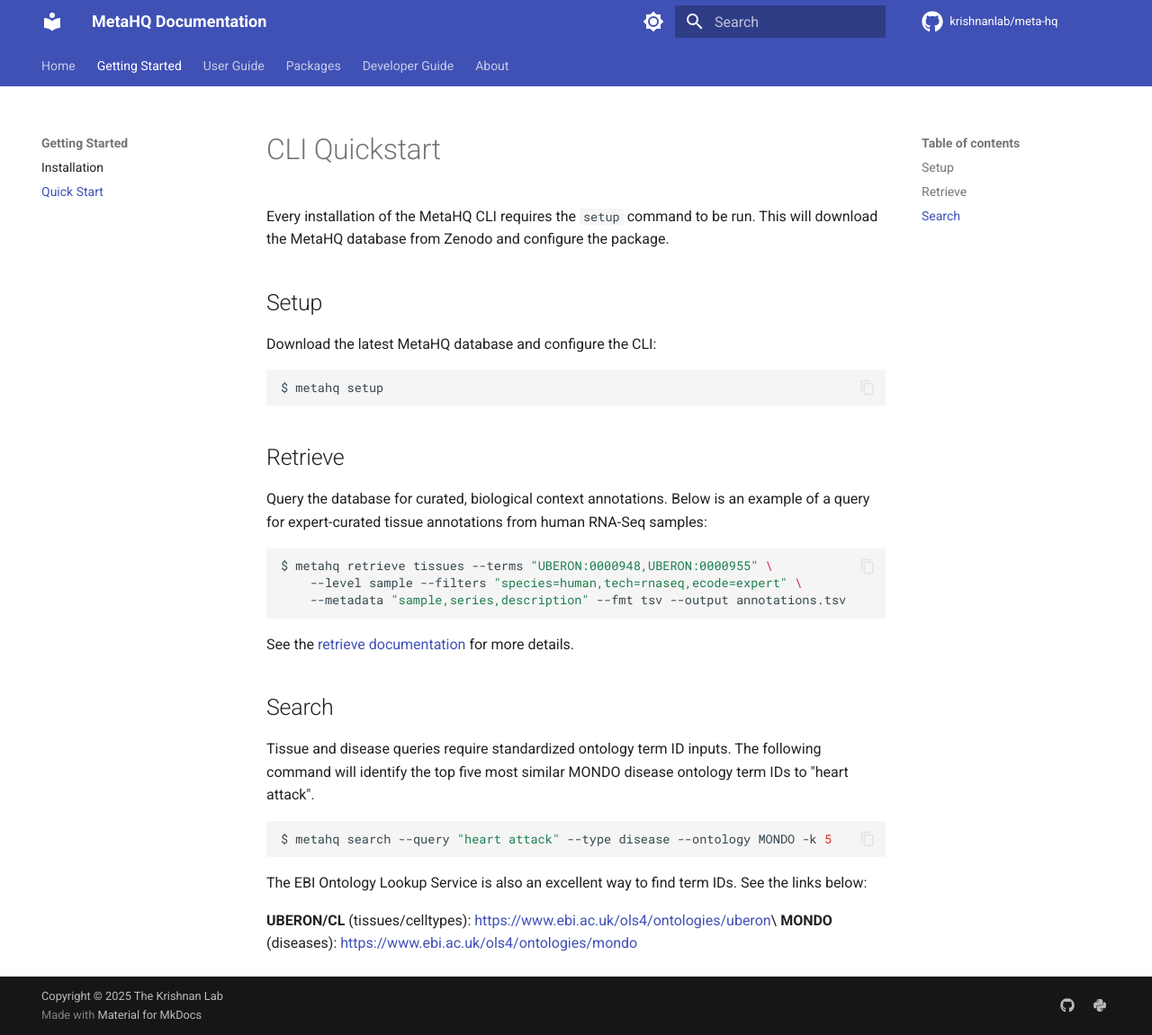
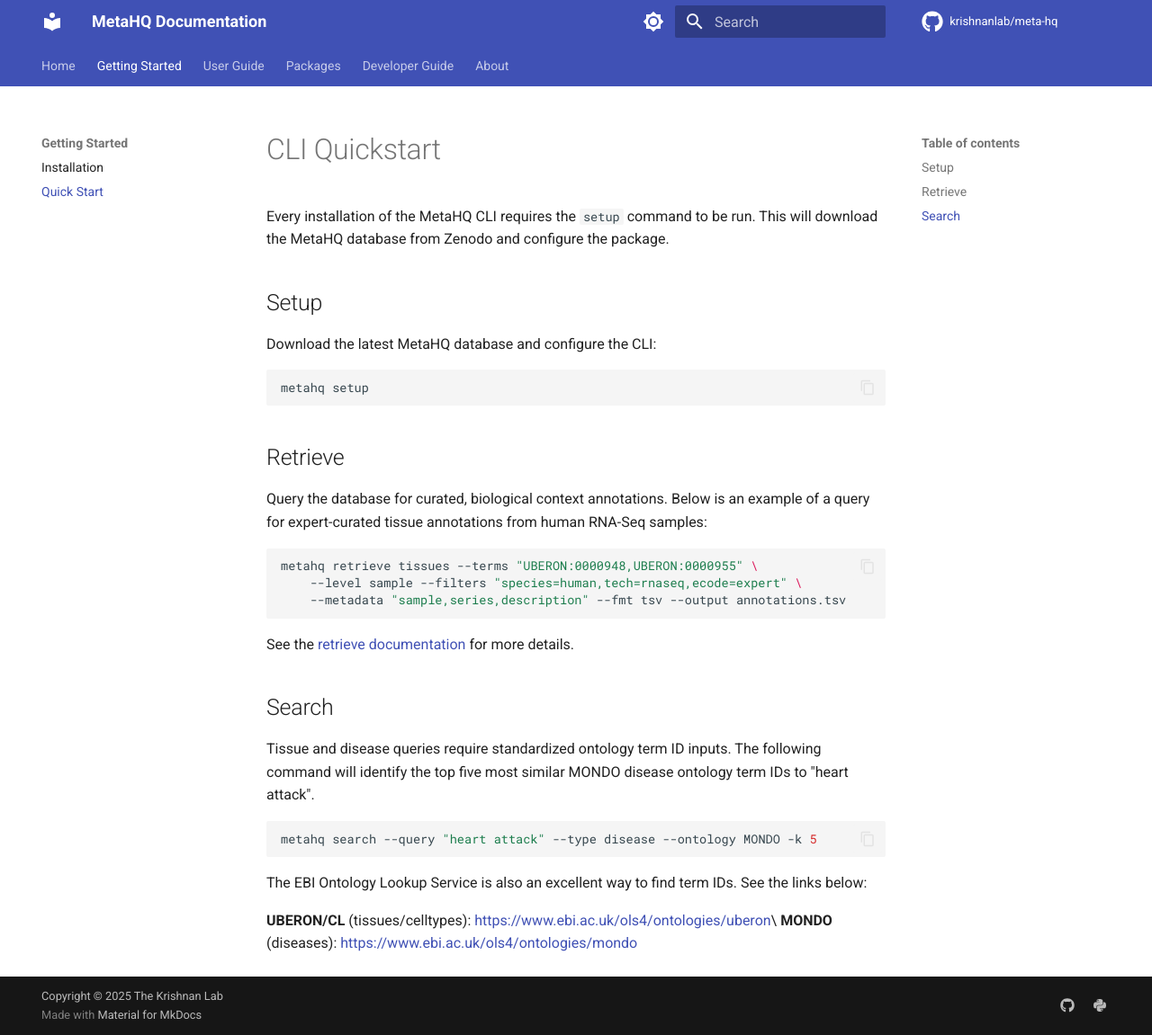
Before and after one commit to krishnanlab/meta-hq, an MkDocs documentation site: the page built from docs/getting-started/quickstart.md, in a window 1280 px wide and 1151 px high. Shown: the whole window at 90% size. Built offline with MkDocs 1.6.1 and Material for MkDocs 9.7.7, drawn with Linux system fonts in a browser that asks for light colours; comment, search, counter and statistics services are not loaded.

Commit message:
removed $ characters in command line examples

````diff
--- a/docs/getting-started/quickstart.md
+++ b/docs/getting-started/quickstart.md
@@ -8,7 +8,7 @@
 Download the latest MetaHQ database and configure the CLI:
 
 ```bash
-$ metahq setup
+metahq setup
 ```
 
 ## Retrieve
@@ -17,7 +17,7 @@
 tissue annotations from human RNA-Seq samples:
 
 ```bash
-$ metahq retrieve tissues --terms "UBERON:0000948,UBERON:0000955" \
+metahq retrieve tissues --terms "UBERON:0000948,UBERON:0000955" \
     --level sample --filters "species=human,tech=rnaseq,ecode=expert" \
     --metadata "sample,series,description" --fmt tsv --output annotations.tsv
 ```
@@ -30,7 +30,7 @@
 MONDO disease ontology term IDs to "heart attack".
 
 ```bash
-$ metahq search --query "heart attack" --type disease --ontology MONDO -k 5
+metahq search --query "heart attack" --type disease --ontology MONDO -k 5
 ```
 
 The EBI Ontology Lookup Service is also an excellent way to find term IDs. See the links below:
````
